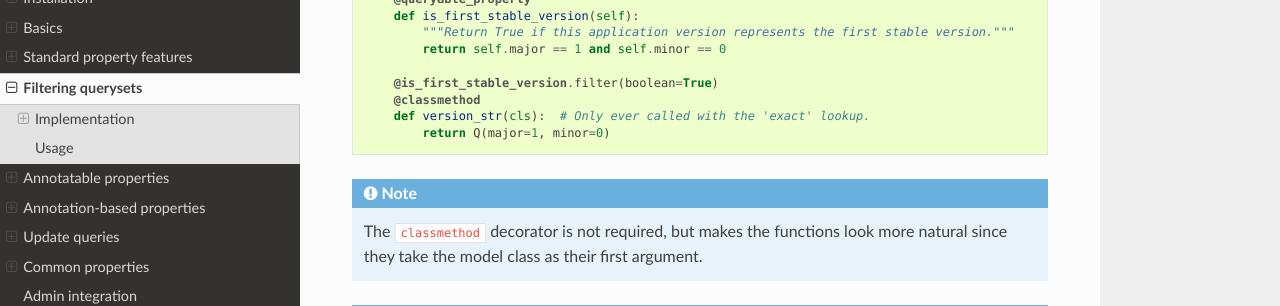
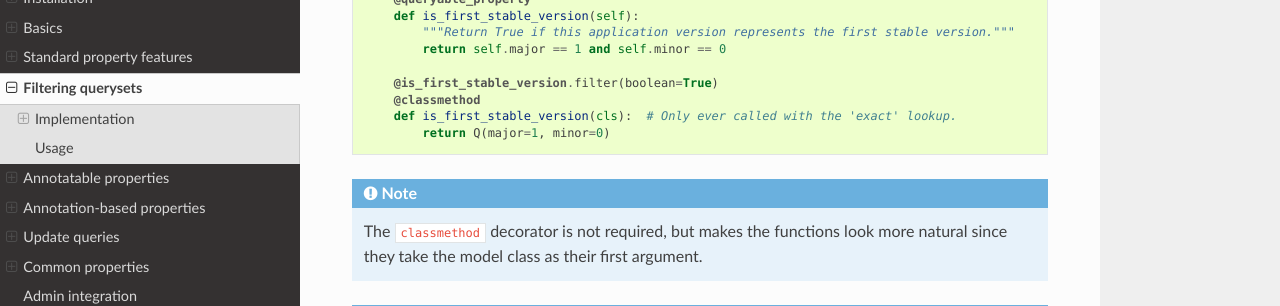
Before and after one commit to W1ldPo1nter/django-queryable-properties, a Sphinx documentation site: the page built from docs/filters.rst, in a window 1280 px wide and 900 px high, scrolled down 4868 px. Shown: the part 151-457 px from the top of the window. Built offline with Sphinx 7.4.7 and the Read the Docs theme 3.1.0, drawn with Linux system fonts in a browser that asks for light colours.

Commit message:
Fixed typo

```diff
--- a/docs/filters.rst
+++ b/docs/filters.rst
@@ -234,7 +234,7 @@ is used in the ``filter`` decorator instead of ``lookups``):
 
         @is_first_stable_version.filter(boolean=True)
         @classmethod
-        def version_str(cls):  # Only ever called with the 'exact' lookup.
+        def is_first_stable_version(cls):  # Only ever called with the 'exact' lookup.
             return Q(major=1, minor=0)
 
 .. note::
```
